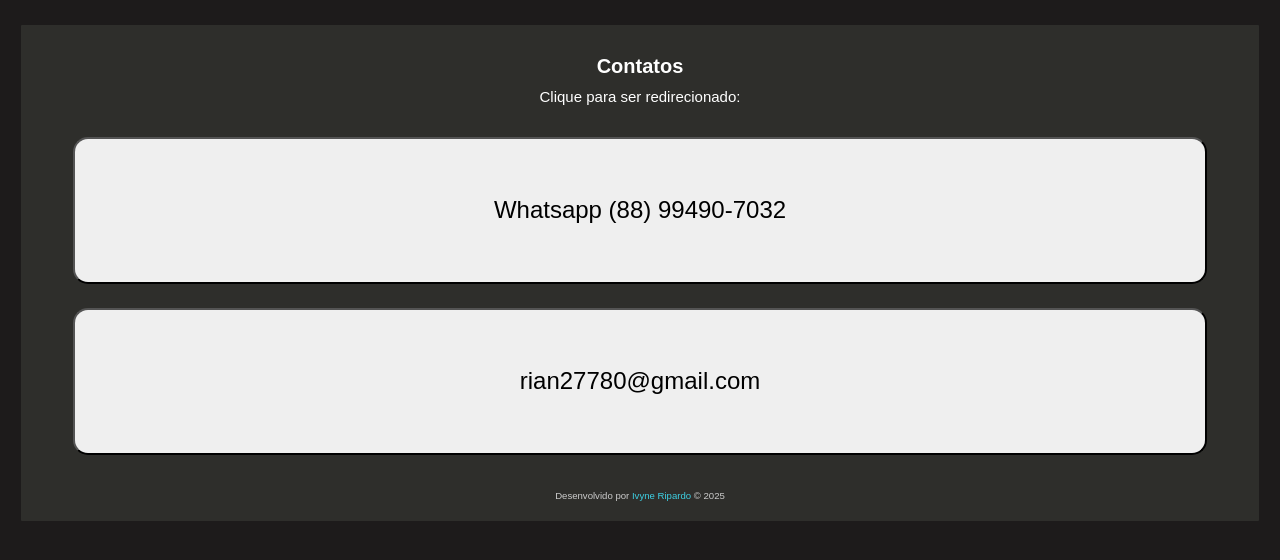
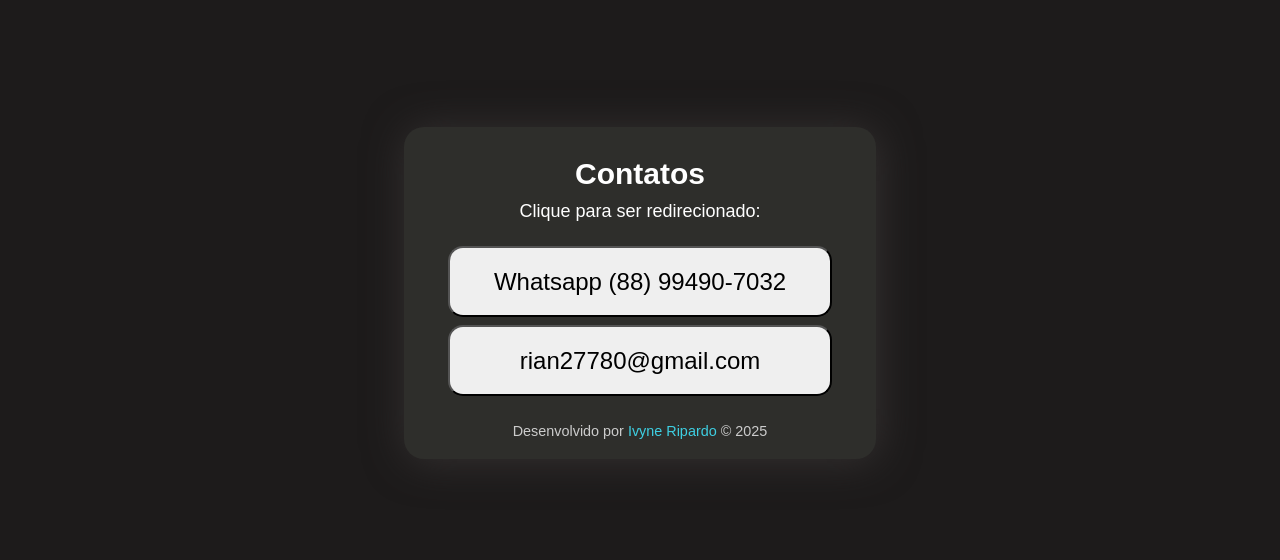
Before and after one commit to IvyneRipardo/Portifolio_Rian_Caio, a plain HTML site: page contato.html in a window 1280 px wide. Drawn offline with Linux system fonts and the light colour scheme.

Commit message:
Sombras e Proporcao

```diff
--- a/style.css
+++ b/style.css
@@ -34,6 +34,8 @@ a {
         margin: 20px 20px;
         text-align: center;
         display: flex;
+        border-radius: 20px;
+        box-shadow: 2px 2px 40px rgb(53, 49, 49);
     }
 
     div {
@@ -101,7 +103,7 @@ a {
 
     header h1 {
         padding-top: 10px;
-        font-size: 20px;
+        font-size: 25px;
     }
 
     #fundo {
@@ -112,11 +114,14 @@ a {
         margin: 20px 80px 20px 80px;
         text-align: center;
         display: flex;
+        border-radius:20px;
+        box-shadow: 2px 2px 40px rgb(53, 49, 49);
     }
 
     .container {
         display: flex;
         flex-direction: column;
+        padding-top: 5px;
     }
 
     header {
@@ -164,7 +169,7 @@ a {
     footer {
         padding-top: 3px;
         color: #ccc;
-        font-size: 0.6rem;
+        font-size: 0.8rem;
     }
 }
 
@@ -190,6 +195,7 @@ a {
         text-align: center;
         align-items: center;
         padding-bottom: 20px;
+        box-shadow: 2px 2px 40px rgb(53, 49, 49);
     }
 
     .container {
@@ -197,9 +203,7 @@ a {
         flex-direction: row;
         align-items: center;
         gap: 10px;
-
     }
-
 
     header {
         color: white;
@@ -221,8 +225,6 @@ a {
         border-radius: 100%;
         border: solid 2px white;
     }
-
-
 
     #opc {
         padding-top: 2%;
@@ -288,6 +290,7 @@ a {
         text-align: center;
         align-items: center;
         padding-bottom: 20px;
+        box-shadow: 4px 4px 40px rgb(75, 72, 72);
     }
 
     .container {
@@ -295,7 +298,6 @@ a {
         flex-direction: row;
         align-items: center;
         gap: 10px;
-
     }
 
 
--- a/style_contato.css
+++ b/style_contato.css
@@ -34,6 +34,8 @@ a{
         margin:20px 20px;
         text-align: center;
         display: flex;
+        border-radius: 20px;
+        box-shadow: 2px 2px 40px rgb(53, 49, 49);
     }
 
     div {
@@ -86,3 +88,166 @@ a{
         font-size: 0.6rem;
     }
 }
+/*Tablet*/
+@media only screen and (min-width: 768px){
+    body {
+        background-color: rgb(29, 27, 27);
+        padding-left: 15%;
+        padding-right: 15%;
+        padding-bottom: auto;
+        padding-top: 5px;
+        font-family: Arial;
+        width: 100%;
+    }
+
+    header h1 {
+        padding-top: 10px;
+        font-size: 20px;
+    }
+
+    #fundo {
+        background-color: rgb(46, 46, 43);
+        border-radius: 1px;
+        padding-top: 20px;
+        padding-bottom: 20px;
+        margin:20px 20px;
+        text-align: center;
+        display: flex;
+        border-radius: 20px;
+        box-shadow: 2px 2px 40px rgb(53, 49, 49);
+    }
+
+    div {
+        flex-direction: column;
+    }
+
+    header {
+        color: white;
+        padding-bottom: 0px;
+    }
+
+    picture img {
+        border-radius: 100%;
+        border: solid 2px white;
+    }
+
+    #opc {
+        padding-top: 10px;
+        padding-bottom: 20px;
+        display: flex;
+        flex-direction: column;
+        padding-left: 40px;
+        padding-right: 40px;
+    }
+
+    #opc p {
+        color: white;
+        font-size: 20px;
+        padding-bottom:20px;
+
+    }
+
+    .btn {
+        padding: 5%;
+        margin: 1%;
+        border-radius: 15px;
+        font-size: 3vmin;
+    }
+
+    .btn:hover {
+        padding: 5%;
+        margin: 1%;
+        border-radius: 15px;
+        background-color: rgb(43, 146, 206);
+    }
+
+    footer {
+        padding-top: 3px;
+        color: #ccc;
+        font-size: 0.9rem;
+    }
+}
+
+/*Computadores*/
+@media only screen and (min-width: 992px){
+    body {
+        background-color: rgb(29, 27, 27);
+        padding-left: 30%;
+        padding-right: 30%;
+        padding-bottom: auto;
+        padding-top: 5px;
+        margin-top: 8%;
+        font-family: Arial;
+        width: 100%;
+        height: 100vh;
+        /* altura total da tela */
+        overflow: hidden;
+    }
+
+    header {
+        color: white;
+        padding-bottom: 0px;
+    }
+
+    header h1 {
+        padding-top: 10px;
+        font-size: 30px;
+    }
+
+    #fundo {
+        background-color: rgb(46, 46, 43);
+        border-radius: 1px;
+        padding-top: 20px;
+        padding-bottom: 20px;
+        margin:20px 20px;
+        text-align: center;
+        display: flex;
+        border-radius: 20px;
+        box-shadow: 2px 2px 40px rgb(53, 49, 49);
+    }
+
+    div {
+        flex-direction: column;
+    }
+
+    picture img {
+        border-radius: 100%;
+        border: solid 2px white;
+    }
+
+    #opc {
+        padding-top: 10px;
+        padding-bottom: 20px;
+        display: flex;
+        flex-direction: column;
+        padding-left: 40px;
+        padding-right: 40px;
+    }
+
+    #opc p {
+        color: white;
+        font-size: 18px;
+        padding-bottom:20px;
+
+    }
+
+    .btn {
+        padding: 5%;
+        margin: 1%;
+        border-radius: 15px;
+        font-size: 3vmin;
+    }
+
+    .btn:hover {
+        padding: 5%;
+        margin: 1%;
+        border-radius: 15px;
+        background-color: rgb(43, 146, 206);
+    }
+
+    footer {
+        padding-top: 3px;
+        color: #ccc;
+        font-size: 0.9rem;
+    }
+}
```
Also changed, not shown: index.html (+1 -1 lines).
